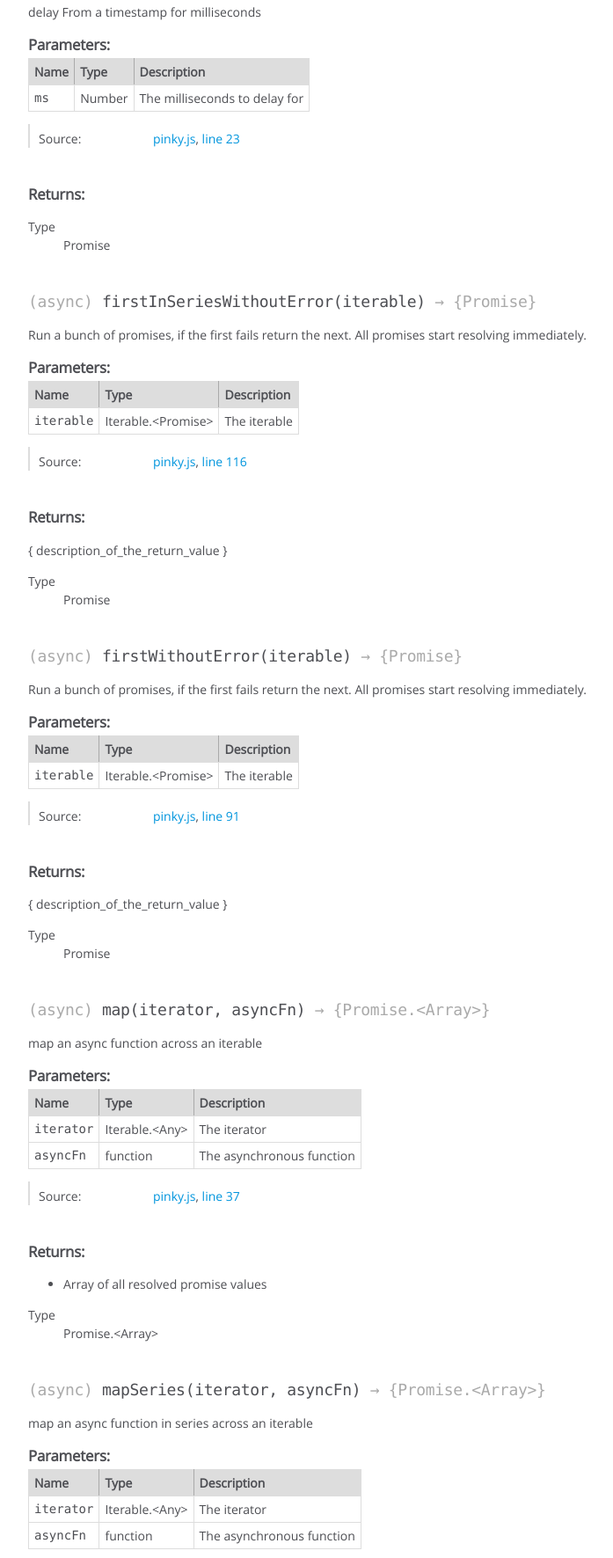
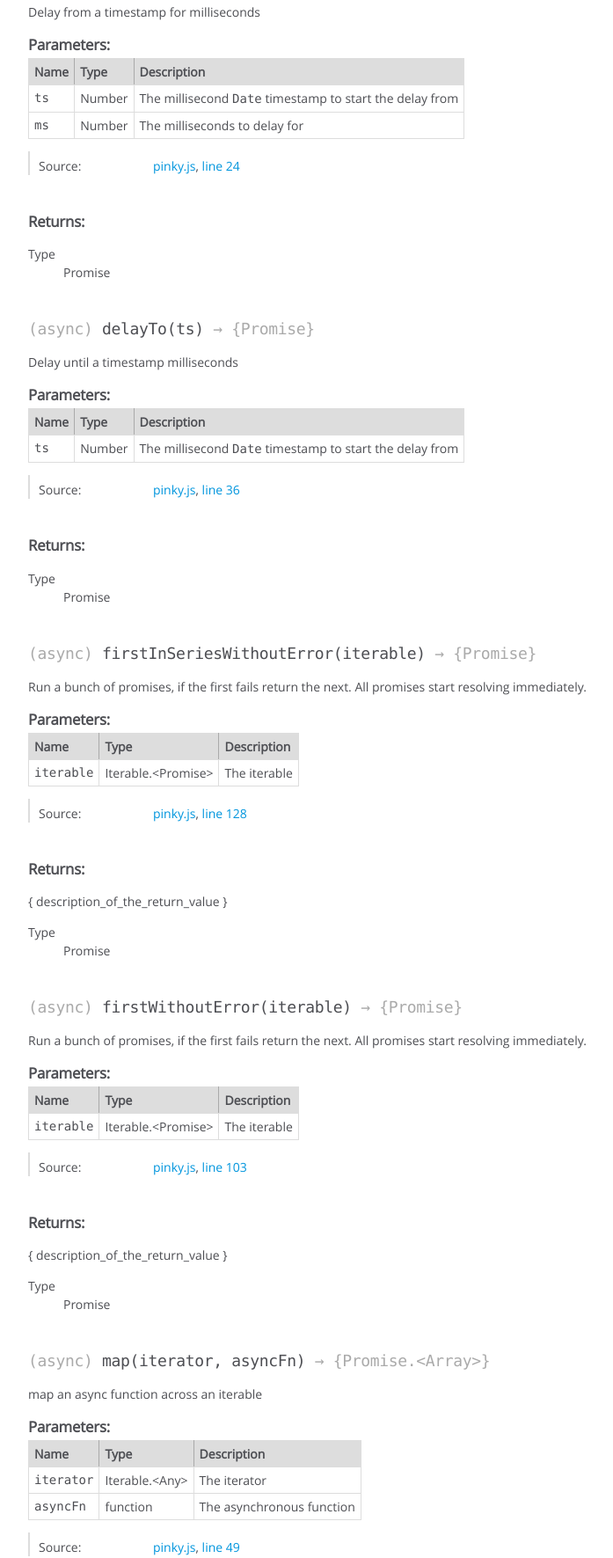
Before and after one commit to mhio/pinky, a website: page doc/html/global.html in a window 1280 px wide. Shown: the part 1029-2800 px from the top of the page at 88% size, without its empty margins (0-697 px from the left). Drawn offline with Linux system fonts and the light colour scheme.

Commit message:
docco build

```diff
--- a/doc/html/global.html
+++ b/doc/html/global.html
@@ -205,7 +205,7 @@
 
     <dt class="tag-source">Source:</dt>
     <dd class="tag-source"><ul class="dummy"><li>
-        <a href="pinky.js.html">pinky.js</a>, <a href="pinky.js.html#line134">line 134</a>
+        <a href="pinky.js.html">pinky.js</a>, <a href="pinky.js.html#line146">line 146</a>
     </li></ul></dd>
 
 
@@ -418,7 +418,7 @@
 
 
 
-    <h4 class="name" id="delayFrom"><span class="type-signature">(async) </span>delayFrom<span class="signature">(ms)</span><span class="type-signature"> &rarr; {Promise}</span></h4>
+    <h4 class="name" id="delayFrom"><span class="type-signature">(async) </span>delayFrom<span class="signature">(ts, ms)</span><span class="type-signature"> &rarr; {Promise}</span></h4>
 
 
 
@@ -426,7 +426,7 @@
 
 
 <div class="description">
-    <p>delay From a timestamp for milliseconds</p>
+    <p>Delay from a timestamp for milliseconds</p>
 </div>
 
 
@@ -462,6 +462,29 @@
 
         <tr>
 
+                <td class="name"><code>ts</code></td>
+
+
+            <td class="type">
+
+
+<span class="param-type">Number</span>
+
+
+
+            </td>
+
+
+
+
+
+            <td class="description last"><p>The millisecond <code>Date</code> timestamp to start the delay from</p></td>
+        </tr>
+
+
+
+        <tr>
+
                 <td class="name"><code>ms</code></td>
 
 
@@ -519,7 +542,7 @@
 
     <dt class="tag-source">Source:</dt>
     <dd class="tag-source"><ul class="dummy"><li>
-        <a href="pinky.js.html">pinky.js</a>, <a href="pinky.js.html#line23">line 23</a>
+        <a href="pinky.js.html">pinky.js</a>, <a href="pinky.js.html#line24">line 24</a>
     </li></ul></dd>
 
 
@@ -573,7 +596,7 @@
 
 
 
-    <h4 class="name" id="firstInSeriesWithoutError"><span class="type-signature">(async) </span>firstInSeriesWithoutError<span class="signature">(iterable)</span><span class="type-signature"> &rarr; {Promise}</span></h4>
+    <h4 class="name" id="delayTo"><span class="type-signature">(async) </span>delayTo<span class="signature">(ts)</span><span class="type-signature"> &rarr; {Promise}</span></h4>
 
 
 
@@ -581,8 +604,7 @@
 
 
 <div class="description">
-    <p>Run a bunch of promises, if the first fails return the next.
-All promises start resolving immediately.</p>
+    <p>Delay until a timestamp milliseconds</p>
 </div>
 
 
@@ -618,13 +640,13 @@ All promises start resolving immediately.</p>
 
         <tr>
 
-                <td class="name"><code>iterable</code></td>
+                <td class="name"><code>ts</code></td>
 
 
             <td class="type">
 
 
-<span class="param-type">Iterable.&lt;Promise></span>
+<span class="param-type">Number</span>
 
 
 
@@ -634,7 +656,7 @@ All promises start resolving immediately.</p>
 
 
 
-            <td class="description last"><p>The iterable</p></td>
+            <td class="description last"><p>The millisecond <code>Date</code> timestamp to start the delay from</p></td>
         </tr>
 
 
@@ -675,7 +697,7 @@ All promises start resolving immediately.</p>
 
     <dt class="tag-source">Source:</dt>
     <dd class="tag-source"><ul class="dummy"><li>
-        <a href="pinky.js.html">pinky.js</a>, <a href="pinky.js.html#line116">line 116</a>
+        <a href="pinky.js.html">pinky.js</a>, <a href="pinky.js.html#line36">line 36</a>
     </li></ul></dd>
 
 
@@ -702,10 +724,6 @@ All promises start resolving immediately.</p>
 
 <h5>Returns:</h5>
 
-
-<div class="param-desc">
-    <p>{ description_of_the_return_value }</p>
-</div>
 
 
 
@@ -733,7 +751,7 @@ All promises start resolving immediately.</p>
 
 
 
-    <h4 class="name" id="firstWithoutError"><span class="type-signature">(async) </span>firstWithoutError<span class="signature">(iterable)</span><span class="type-signature"> &rarr; {Promise}</span></h4>
+    <h4 class="name" id="firstInSeriesWithoutError"><span class="type-signature">(async) </span>firstInSeriesWithoutError<span class="signature">(iterable)</span><span class="type-signature"> &rarr; {Promise}</span></h4>
 
 
 
@@ -835,7 +853,7 @@ All promises start resolving immediately.</p>
 
     <dt class="tag-source">Source:</dt>
     <dd class="tag-source"><ul class="dummy"><li>
-        <a href="pinky.js.html">pinky.js</a>, <a href="pinky.js.html#line91">line 91</a>
+        <a href="pinky.js.html">pinky.js</a>, <a href="pinky.js.html#line128">line 128</a>
     </li></ul></dd>
 
 
@@ -893,6 +911,166 @@ All promises start resolving immediately.</p>
 
 
 
+    <h4 class="name" id="firstWithoutError"><span class="type-signature">(async) </span>firstWithoutError<span class="signature">(iterable)</span><span class="type-signature"> &rarr; {Promise}</span></h4>
+
+
+
+
+
+
+<div class="description">
+    <p>Run a bunch of promises, if the first fails return the next.
+All promises start resolving immediately.</p>
+</div>
+
+
+
+
+
+
+
+
+
+    <h5>Parameters:</h5>
+
+
+<table class="params">
+    <thead>
+    <tr>
+
+        <th>Name</th>
+
+
+        <th>Type</th>
+
+
+
+
+
+        <th class="last">Description</th>
+    </tr>
+    </thead>
+
+    <tbody>
+
+
+        <tr>
+
+                <td class="name"><code>iterable</code></td>
+
+
+            <td class="type">
+
+
+<span class="param-type">Iterable.&lt;Promise></span>
+
+
+
+            </td>
+
+
+
+
+
+            <td class="description last"><p>The iterable</p></td>
+        </tr>
+
+
+    </tbody>
+</table>
+
+
+
+
+
+
+<dl class="details">
+
+
+
+
+
+
+
+
+
+
+
+
+
+
+
+
+
+
+
+
+
+
+
+
+
+
+    <dt class="tag-source">Source:</dt>
+    <dd class="tag-source"><ul class="dummy"><li>
+        <a href="pinky.js.html">pinky.js</a>, <a href="pinky.js.html#line103">line 103</a>
+    </li></ul></dd>
+
+
+
+
+
+
+
+</dl>
+
+
+
+
+
+
+
+
+
+
+
+
+
+
+
+<h5>Returns:</h5>
+
+
+<div class="param-desc">
+    <p>{ description_of_the_return_value }</p>
+</div>
+
+
+
+<dl>
+    <dt>
+        Type
+    </dt>
+    <dd>
+
+<span class="param-type">Promise</span>
+
+
+    </dd>
+</dl>
+
+
+
+
+
+
+
+
+
+
+
+
+
     <h4 class="name" id="map"><span class="type-signature">(async) </span>map<span class="signature">(iterator, asyncFn)</span><span class="type-signature"> &rarr; {Promise.&lt;Array>}</span></h4>
 
 
@@ -1017,7 +1195,7 @@ All promises start resolving immediately.</p>
 
     <dt class="tag-source">Source:</dt>
     <dd class="tag-source"><ul class="dummy"><li>
-        <a href="pinky.js.html">pinky.js</a>, <a href="pinky.js.html#line37">line 37</a>
+        <a href="pinky.js.html">pinky.js</a>, <a href="pinky.js.html#line49">line 49</a>
     </li></ul></dd>
 
 
@@ -1201,7 +1379,7 @@ All promises start resolving immediately.</p>
 
     <dt class="tag-source">Source:</dt>
     <dd class="tag-source"><ul class="dummy"><li>
-        <a href="pinky.js.html">pinky.js</a>, <a href="pinky.js.html#line52">line 52</a>
+        <a href="pinky.js.html">pinky.js</a>, <a href="pinky.js.html#line64">line 64</a>
     </li></ul></dd>
 
 
@@ -1314,7 +1492,7 @@ Allows you to resolve/reject the promise out of the promise scope</p>
 
     <dt class="tag-source">Source:</dt>
     <dd class="tag-source"><ul class="dummy"><li>
-        <a href="pinky.js.html">pinky.js</a>, <a href="pinky.js.html#line153">line 153</a>
+        <a href="pinky.js.html">pinky.js</a>, <a href="pinky.js.html#line165">line 165</a>
     </li></ul></dd>
 
 
@@ -1402,7 +1580,7 @@ Allows you to resolve/reject the promise out of the promise scope</p>
 
     <dt class="tag-source">Source:</dt>
     <dd class="tag-source"><ul class="dummy"><li>
-        <a href="pinky.js.html">pinky.js</a>, <a href="pinky.js.html#line168">line 168</a>
+        <a href="pinky.js.html">pinky.js</a>, <a href="pinky.js.html#line180">line 180</a>
     </li></ul></dd>
 
 
@@ -1586,7 +1764,7 @@ Resulting array is in worker order, then work started order, so doesn't match in
 
     <dt class="tag-source">Source:</dt>
     <dd class="tag-source"><ul class="dummy"><li>
-        <a href="pinky.js.html">pinky.js</a>, <a href="pinky.js.html#line69">line 69</a>
+        <a href="pinky.js.html">pinky.js</a>, <a href="pinky.js.html#line81">line 81</a>
     </li></ul></dd>
 
 
@@ -1656,7 +1834,7 @@ Resulting array is in worker order, then work started order, so doesn't match in
 </div>
 
 <nav>
-    <h2><a href="index.html">Home</a></h2><h3>Global</h3><ul><li><a href="global.html#allProps">allProps</a></li><li><a href="global.html#delay">delay</a></li><li><a href="global.html#delayFrom">delayFrom</a></li><li><a href="global.html#firstInSeriesWithoutError">firstInSeriesWithoutError</a></li><li><a href="global.html#firstWithoutError">firstWithoutError</a></li><li><a href="global.html#map">map</a></li><li><a href="global.html#mapSeries">mapSeries</a></li><li><a href="global.html#outerSettle">outerSettle</a></li><li><a href="global.html#waitFor">waitFor</a></li><li><a href="global.html#workerAll">workerAll</a></li></ul>
+    <h2><a href="index.html">Home</a></h2><h3>Global</h3><ul><li><a href="global.html#allProps">allProps</a></li><li><a href="global.html#delay">delay</a></li><li><a href="global.html#delayFrom">delayFrom</a></li><li><a href="global.html#delayTo">delayTo</a></li><li><a href="global.html#firstInSeriesWithoutError">firstInSeriesWithoutError</a></li><li><a href="global.html#firstWithoutError">firstWithoutError</a></li><li><a href="global.html#map">map</a></li><li><a href="global.html#mapSeries">mapSeries</a></li><li><a href="global.html#outerSettle">outerSettle</a></li><li><a href="global.html#waitFor">waitFor</a></li><li><a href="global.html#workerAll">workerAll</a></li></ul>
 </nav>
 
 <br class="clear">
```
Also changed, not shown: doc/API.md (+21 -4 lines), doc/html/index.html (+1 -1 lines), doc/html/pinky.js.html (+15 -2 lines).
